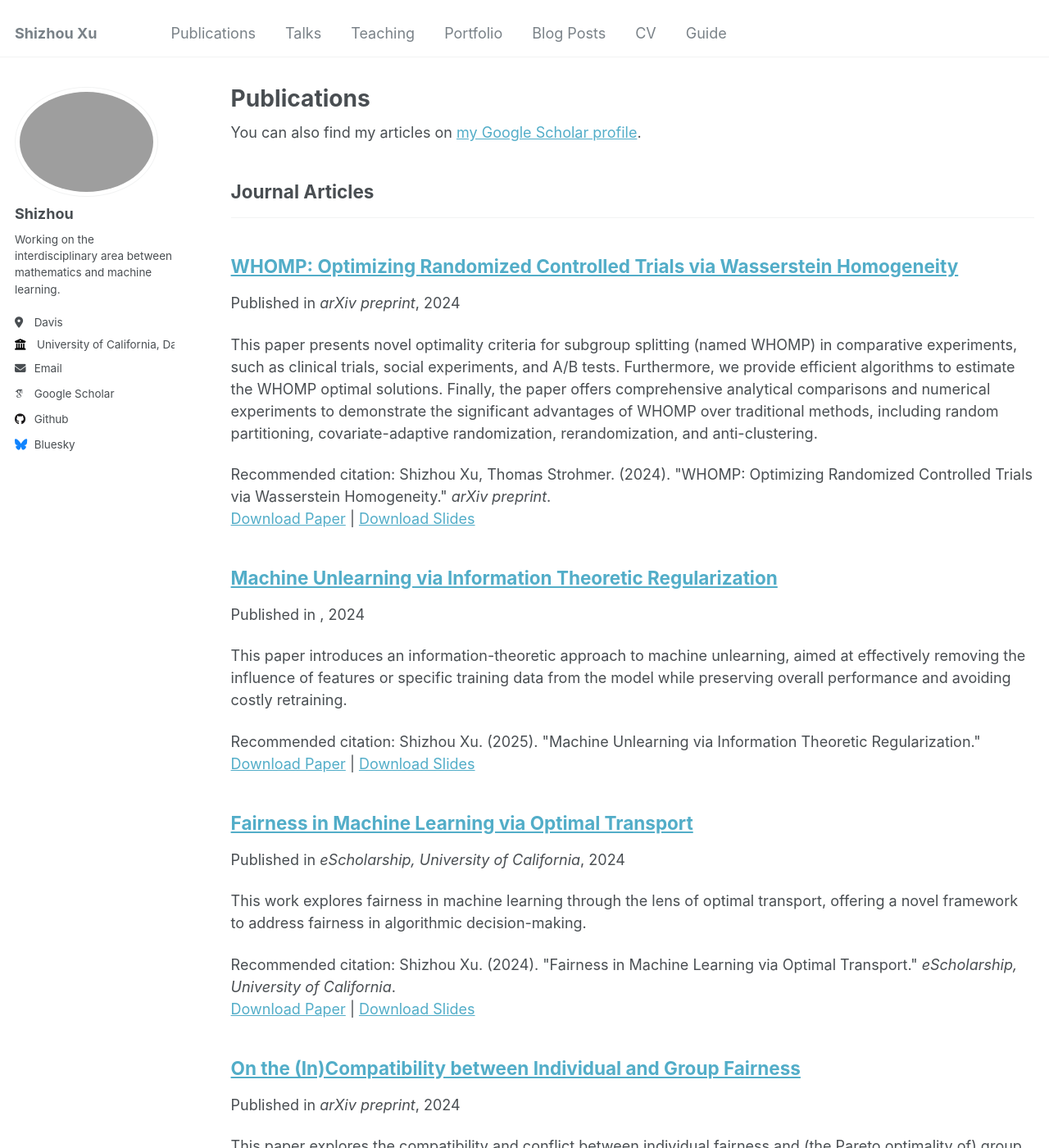
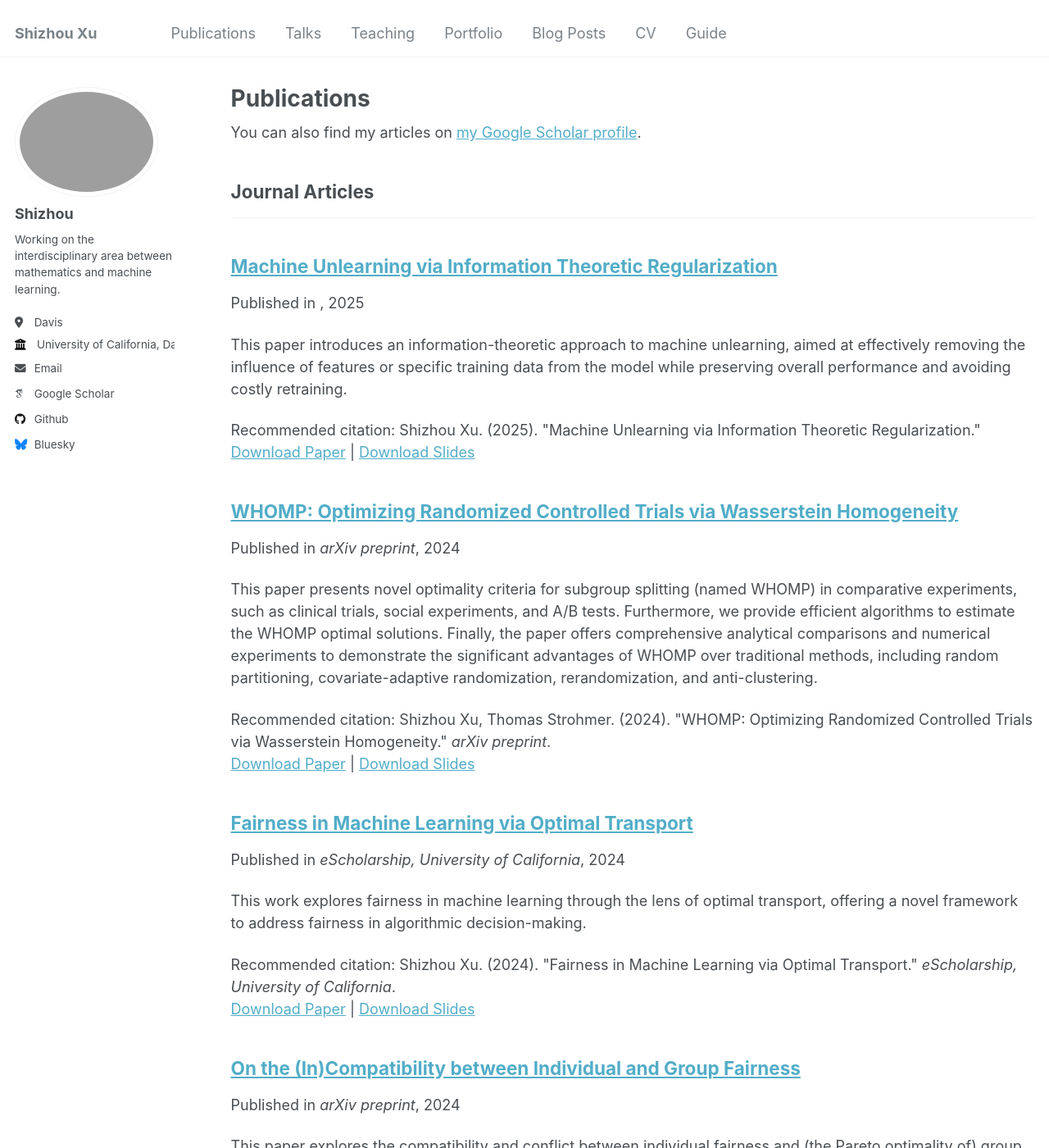
Before and after one commit to xushizhou/xushizhou.github.io, a Jekyll site: the page built from _pages/publications.html, in a window 1280 px wide and 1400 px high. Shown: the whole window at 82% size. Built offline with Jekyll 4.4.1, drawn with Linux system fonts in a browser that asks for light colours; some web fonts are replaced.

Commit message:
Update MUIR.md

```diff
--- a/_publications/MUIR.md
+++ b/_publications/MUIR.md
@@ -4,7 +4,7 @@ collection: publications
 category: manuscripts
 permalink: /publication/2024-06-01-machine-unlearning
 excerpt: "This paper introduces an information-theoretic approach to machine unlearning, aimed at effectively removing the influence of features or specific training data from the model while preserving overall performance and avoiding costly retraining."
-date: 2024-06-01
+date: 2025-02-08
 venue: ''
 slidesurl: ''
 paperurl: 'https://www.arxiv.org/pdf/2502.05684'
```
